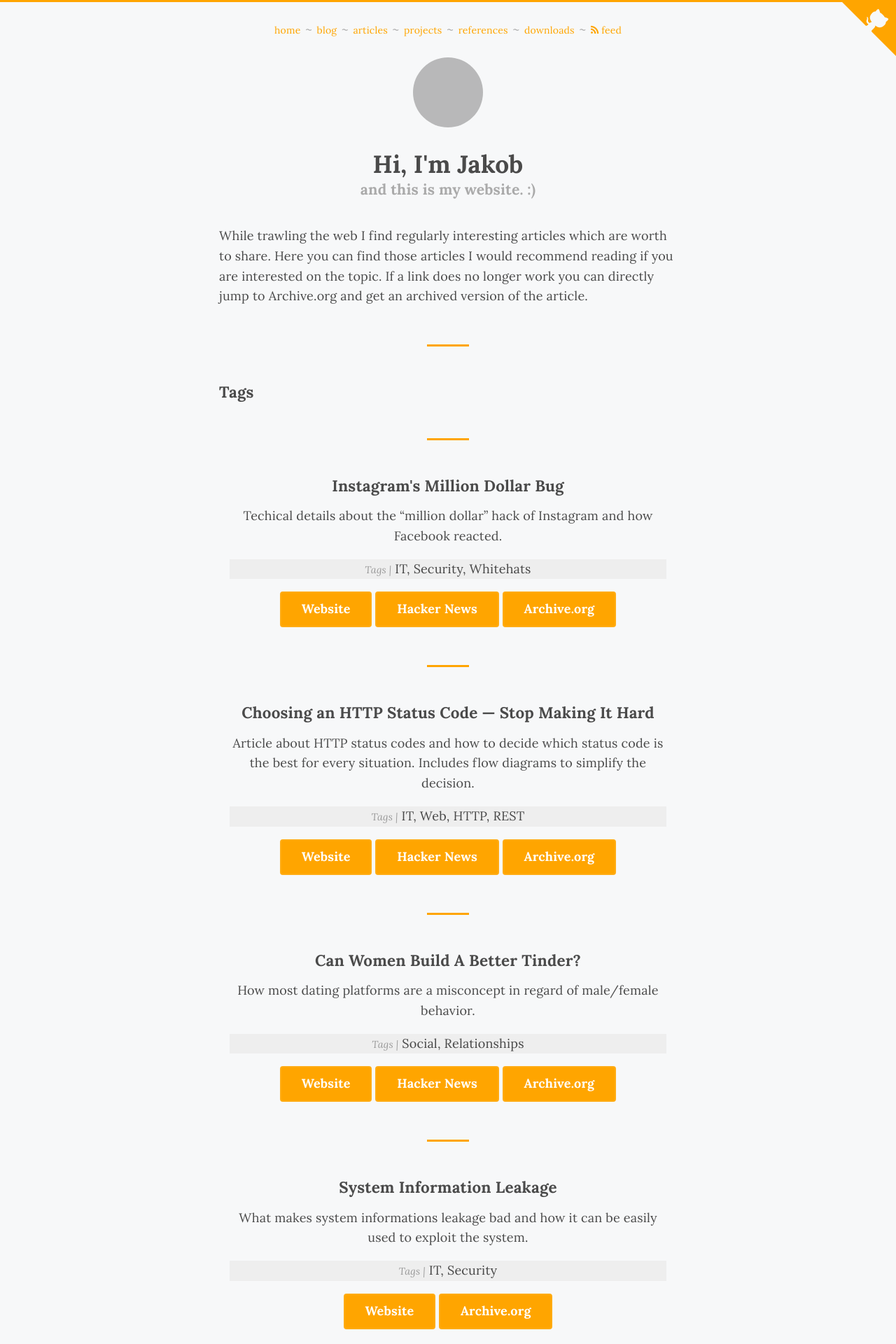
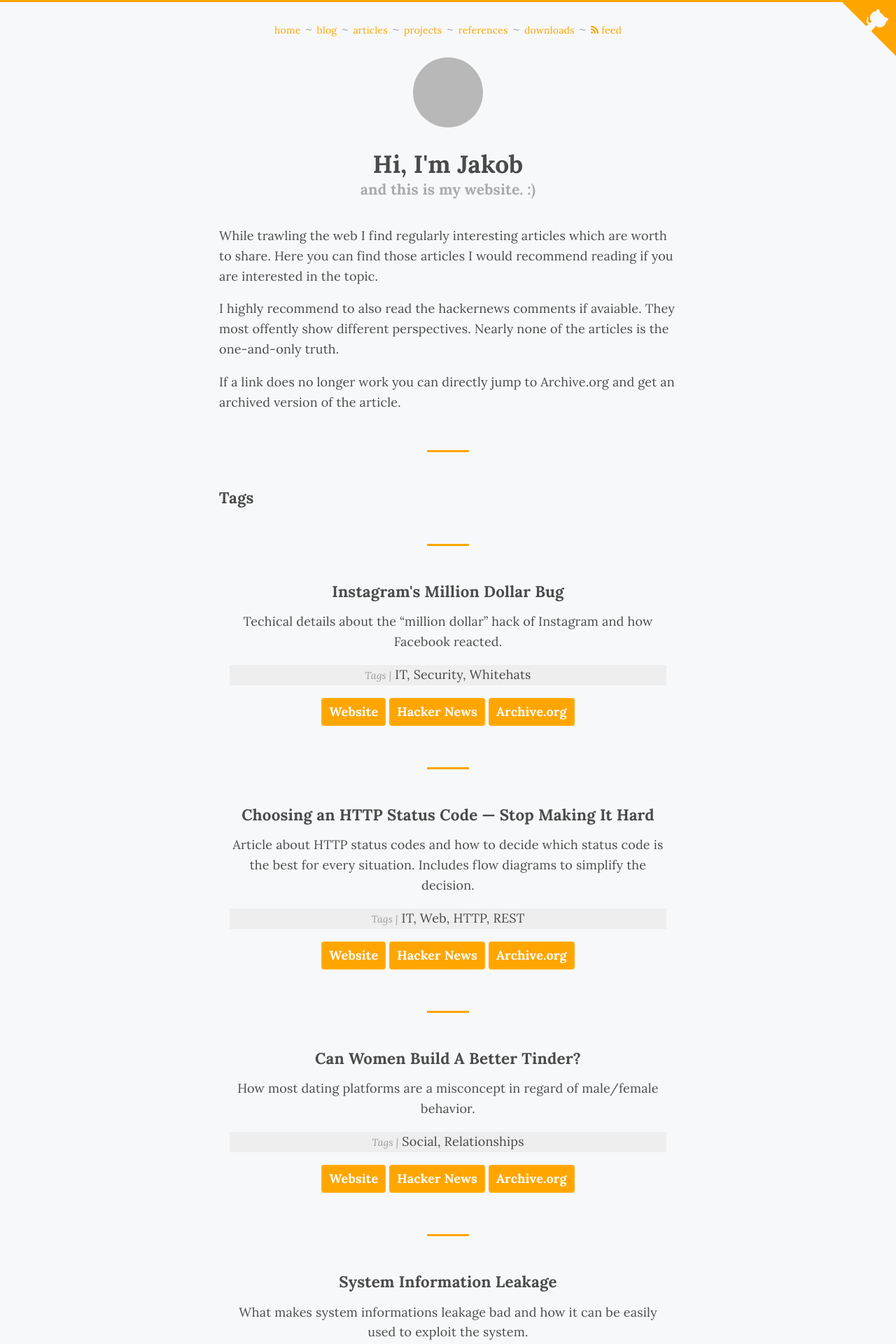
Before and after one commit to foxylion/foxylion.github.io, a Jekyll site: the page built from jekyll/articles/index.html, in a window 1280 px wide. Shown: the top 1920 px of the page at 70% size. Built offline with Jekyll 4.4.1, drawn with Linux system fonts in a browser that asks for light colours; grey boxes are pictures that could not be loaded.

Commit message:
Improve buttons and tag cloud

```diff
--- a/jekyll/_scss/_layout.scss
+++ b/jekyll/_scss/_layout.scss
@@ -40,8 +40,9 @@
   cursor: pointer;
   display: inline-block;
   font-weight: 700;
-  line-height: 2.6em;
-  padding: 0 1.6em;
+  line-height: 2em;
+  padding: 0 0.5em;
+  margin-bottom: 0.3em;
   text-align: center;
   text-decoration: none;
   white-space: nowrap;
@@ -128,6 +129,8 @@
   line-height: 1.5em;
   padding: 0 0.5em;
   margin-right: 0.2em;
+
+  animation: fadein 0.5s;
 
   &.active {
      @extend .btn:active;
@@ -276,3 +279,8 @@
     animation: octocat-wave 560ms ease-in-out;
   }
 }
+
+@keyframes fadein {
+  from { opacity: 0; }
+  to   { opacity: 1; }
+}
--- a/jekyll/articles/index.html
+++ b/jekyll/articles/index.html
@@ -4,12 +4,16 @@ title: Articles
 bodyclass: listing
 ---
 
-While trawling the web I find regularly interesting articles which are worth to share.
-Here you can find those articles I would recommend reading if you are interested on the topic.
-If a link does no longer work you can directly jump to Archive.org and get an archived version of the article.
+<p>While trawling the web I find regularly interesting articles which are worth to share.
+Here you can find those articles I would recommend reading if you are interested in the topic.</p>
+
+<p>I highly recommend to also read the hackernews comments if avaiable.
+They most offently show different perspectives.
+Nearly none of the articles is the one-and-only truth.</p>
+
+<p>If a link does no longer work you can directly jump to Archive.org and get an archived version of the article.</p>
 
 <hr class="hr">
-
 
 <script type="text/javascript">
 	window.onload = function() {
```
Also changed, not shown: 1 other file.
